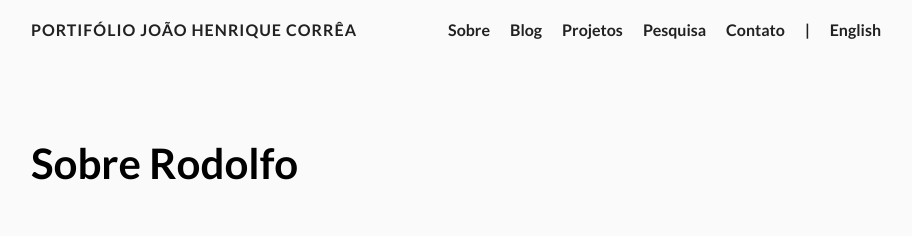
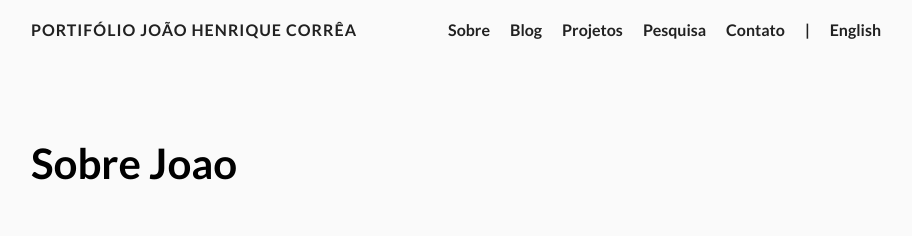
Before and after one commit to jhenriquecorrea/jhenriquecorrea.github.io, a plain HTML site: page pt-br/about/index.html in a window 1280 px wide. Shown: the top 236 px of the page, without its empty margins (179-1091 px from the left). Drawn offline with nearby package versions, Linux system fonts and the light colour scheme.

Commit message:
update site

```diff
--- a/pt-br/about/index.html
+++ b/pt-br/about/index.html
@@ -10,13 +10,13 @@
     <meta name="keywords" content="blog,desenvolvedor,pessoal">
 
     <meta name="twitter:card" content="summary"/>
-<meta name="twitter:title" content="Sobre Rodolfo"/>
+<meta name="twitter:title" content="Sobre Joao"/>
 <meta name="twitter:description" content="Educação  Doutorado em Informática - Redes de Computadores Universidade Federal do Espírito Santo - Vitória, ES, Brasil 2017 - Presente
  Mestrado em Informática - Redes de Computadores Universidade Federal da Paraíba - João Pessoa, PB, Brasil 2015 - 2017
  Graduado em Redes de Computadores Instituto Federal de Educação, Ciência e Tecnologia da Paraíba - João Pessoa, PB, Brasil 2012 - 2015
   Experiência Profissional e Acadêmica  Pesquisador/Ph."/>
 
-    <meta property="og:title" content="Sobre Rodolfo" />
+    <meta property="og:title" content="Sobre Joao" />
 <meta property="og:description" content="Educação  Doutorado em Informática - Redes de Computadores Universidade Federal do Espírito Santo - Vitória, ES, Brasil 2017 - Presente
  Mestrado em Informática - Redes de Computadores Universidade Federal da Paraíba - João Pessoa, PB, Brasil 2015 - 2017
  Graduado em Redes de Computadores Instituto Federal de Educação, Ciência e Tecnologia da Paraíba - João Pessoa, PB, Brasil 2012 - 2015
@@ -28,7 +28,7 @@
       <base href="https://jhenriquecorrea.github.io/pt-br/about/">
 
     <title>
-  Sobre Rodolfo · Portifólio João Henrique Corrêa
+  Sobre Joao · Portifólio João Henrique Corrêa
 </title>
 
 
@@ -119,7 +119,7 @@
   <section class="container page">
   <article>
     <header>
-      <h1>Sobre Rodolfo</h1>
+      <h1>Sobre Joao</h1>
     </header>
 
 
--- a/pt-br/index.xml
+++ b/pt-br/index.xml
@@ -40,7 +40,7 @@
     </item>
 
     <item>
-      <title>Sobre Rodolfo</title>
+      <title>Sobre Joao</title>
       <link>https://jhenriquecorrea.github.io/pt-br/about/</link>
       <pubDate>Mon, 01 Jan 0001 00:00:00 +0000</pubDate>
 
```
